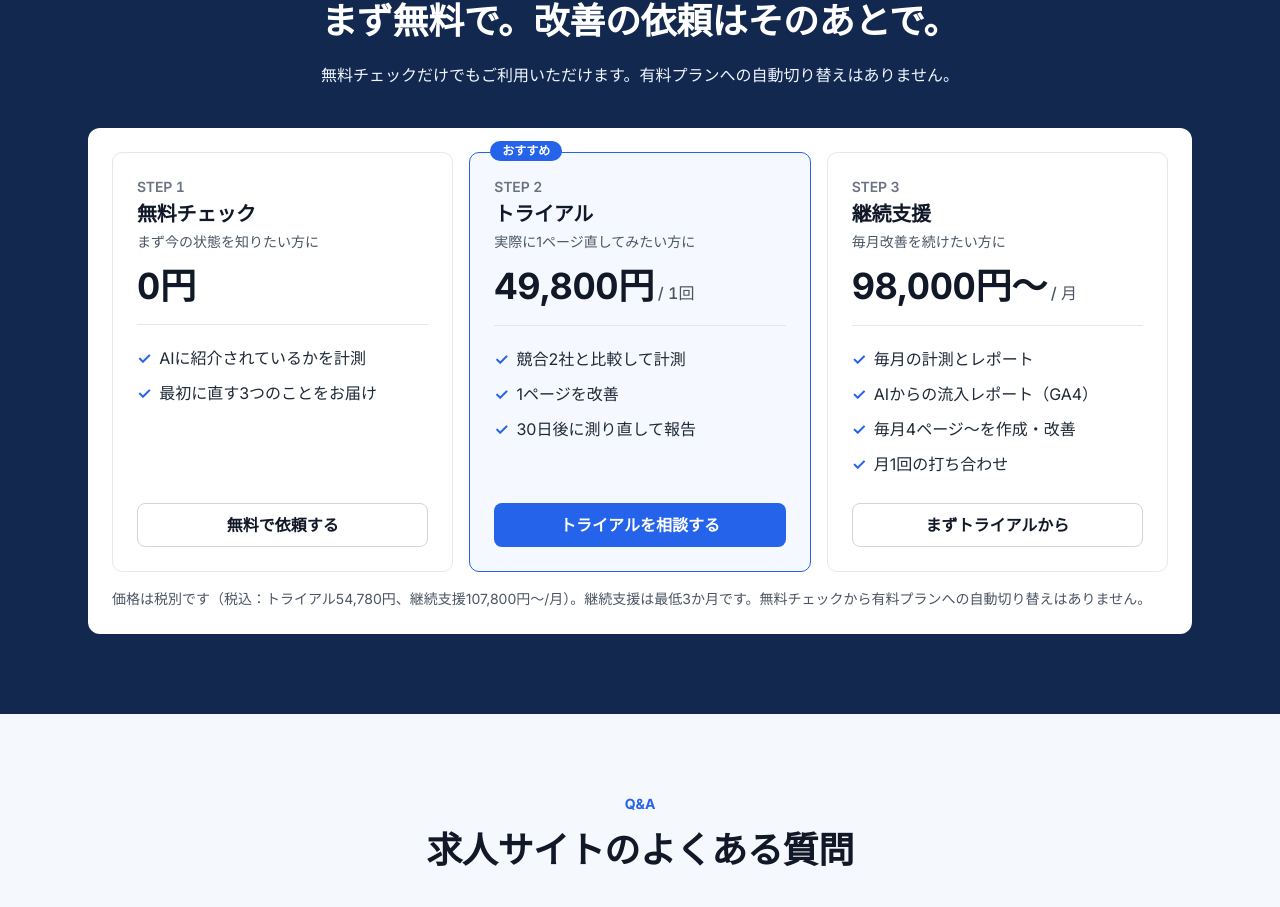
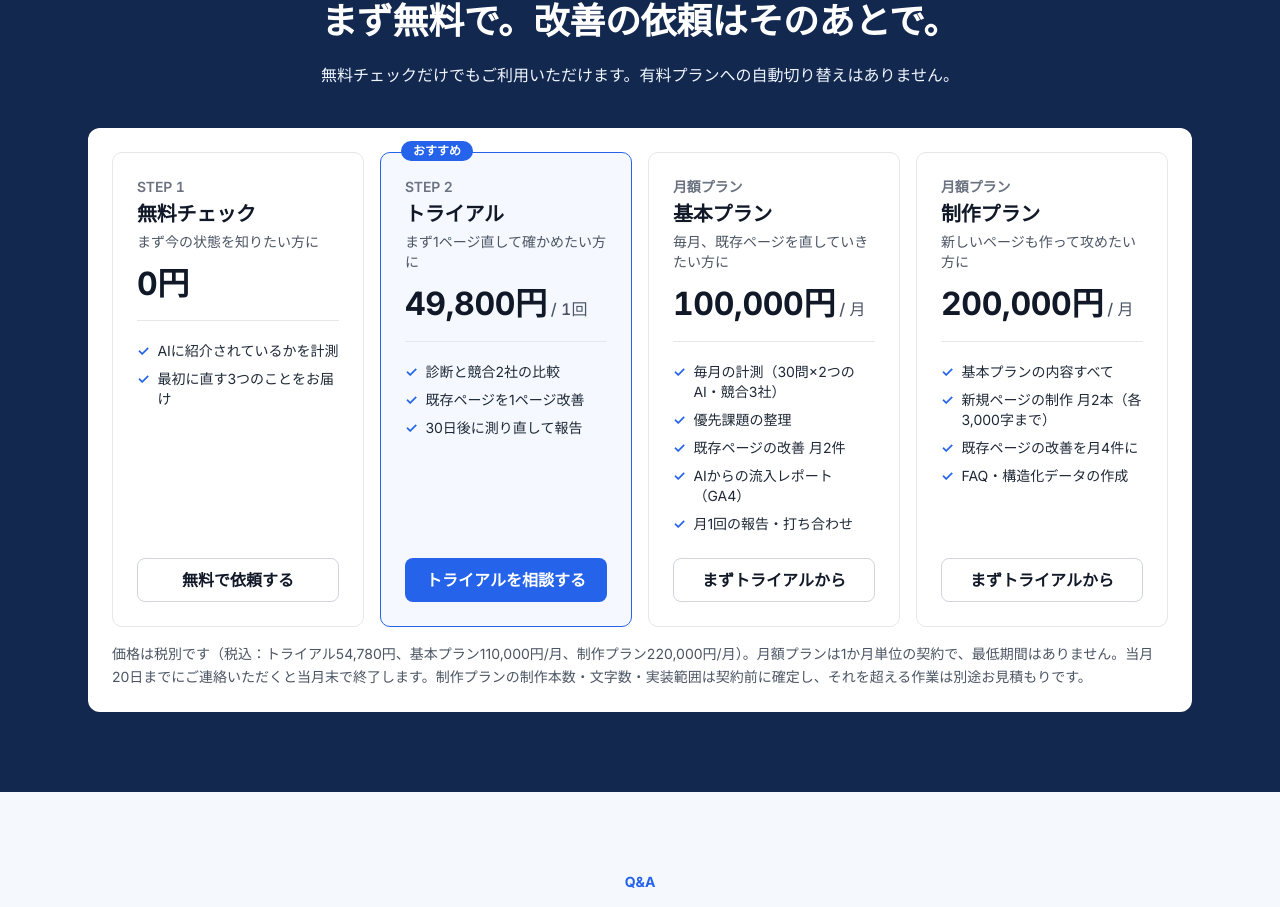
Before and after one commit to okonomidonn/test, a Next.js app: page /ai/for/jobs in a window 1280 px wide. Shown: the part 2941-3848 px from the top of the page. Built offline with nearby package versions, Linux system fonts and the light colour scheme; no server answers.

Commit message:
New pricing: monthly 100k basic / 200k production plans, no minimum term
Co-Authored-By: Claude Opus 5.5 <noreply@anthropic.com>
Claude-Session: https://claude.ai/code/session_01Th8iNbFkn2KLL5wKS71adU

```diff
--- a/geo/web/print/web_price_list.html
+++ b/geo/web/print/web_price_list.html
@@ -53,7 +53,7 @@
 <div class="steps">
   <div class="step"><div class="no">STEP 1</div><div class="t">無料チェック</div><div class="p">0<small>円</small></div><div class="d">主な質問でAIに紹介されているかを計測し、公式サイトを自動で診断します。結果をお送りします。</div></div>
   <div class="step" style="border:2px solid var(--accent);background:#fff"><div class="no">STEP 2　はじめての方へ</div><div class="t">GEO診断・改善トライアル</div><div class="p">49,800<small>円（1回・30日間）</small></div><div class="d">現状を数字で確かめ、改善を1つ実際に行い、30日後に同じ条件で測り直します。</div></div>
-  <div class="step"><div class="no">STEP 3</div><div class="t">継続支援</div><div class="p">月98,000<small>円〜</small></div><div class="d">毎月AIで計測し、紹介されなかった質問に答えるページを作ります。作業量を決めてお見積もりします。</div></div>
+  <div class="step"><div class="no">STEP 3　月額プラン</div><div class="t">基本 ／ 制作</div><div class="p">月10<small>万円</small> ／ 月20<small>万円</small></div><div class="d">毎月AIで計測し、サイトを直し続けます。最低契約期間なし。</div></div>
 </div>
 
 <h2>トライアルの内容（49,800円）</h2>
@@ -66,13 +66,11 @@
   <tr><td>含まないもの</td><td>新しいページの制作、外部媒体への掲載、大規模な実装</td></tr>
 </table>
 
-<h2>継続支援の内容（月98,000円〜）</h2>
+<h2>月額プランの内容</h2>
 <table>
-  <tr><td>毎月の計測とレポート</td><td>同じ質問で測り、推移と次にやることを1枚にまとめる</td></tr>
-  <tr><td>ページの作成・書き換え</td><td>月4ページから。紹介されなかった質問に答えるページ、事例・機能・比較のページなど</td></tr>
-  <tr><td>技術面の保守</td><td>構造化データ、AIの読み取り許可（robots.txt）、サイトマップ</td></tr>
-  <tr><td>打ち合わせ</td><td>月1回</td></tr>
-  <tr><td>契約期間</td><td>最低3か月、以降は1か月ごと</td></tr>
+  <tr><td>基本プラン（月100,000円）</td><td>毎月の計測（30問×ChatGPT・Gemini、競合3社）、優先課題の整理、既存ページの改善 月2件、AIからの流入レポート（GA4）、月1回の報告・打ち合わせ</td></tr>
+  <tr><td>制作プラン（月200,000円）</td><td>基本プランの内容に加え、新規ページの制作 月2本（各3,000字まで）、既存ページの改善を月4件に、FAQ・構造化データの作成。本数・文字数・実装範囲は契約前に確定</td></tr>
+  <tr><td>契約期間</td><td>1か月単位・最低期間なし。当月20日までのご連絡で当月末に終了</td></tr>
 </table>
 
 <div class="cta">
--- a/geo/web/print/zaito_case_study.html
+++ b/geo/web/print/zaito_case_study.html
@@ -103,7 +103,7 @@
 <div class="cta">
   <div><b>無料チェック：御社のサービスは、AIに紹介されていますか？</b><br>
   利用者がAIに聞きそうな質問で、御社が紹介されるかを実際に計測し、直すべきページをお伝えします。<br>
-  <span style="font-size:8pt;color:#d0d7de">無料チェック0円 → トライアル49,800円／30日間 → 継続支援 月98,000円〜（税別）</span></div>
+  <span style="font-size:8pt;color:#d0d7de">無料チェック0円 → トライアル49,800円／30日間 → 月額プラン 月10万円／20万円（税別）</span></div>
   <div class="c" style="font-size:7pt">AIススメル　担当：鳥居潤<br>info@aisusumeru.com<br><a href="https://test-one-xi-90.vercel.app/ai/apply" style="color:inherit">お問い合わせフォーム<br>test-one-xi-90.vercel.app/ai/apply</a></div>
 </div>
 
--- a/src/app/ai/legal/page.tsx
+++ b/src/app/ai/legal/page.tsx
@@ -14,13 +14,13 @@ export default function LegalPage() {
     ["所在地", env.LEGAL_ADDRESS || DISCLOSE],
     ["電話番号", env.LEGAL_PHONE || DISCLOSE],
     ["メールアドレス", CONTACT.email],
-    ["販売価格", "無料チェック：0円。トライアル：49,800円（税別）／54,780円（税込）、1回・30日間。継続支援：月98,000円〜（税別）／月107,800円〜（税込）"],
-    ["契約期間・総額", "継続支援は最低3か月。基本料金での最低総額は294,000円（税別）／323,400円（税込）。個別の作業範囲と総額は見積書で確認します"],
+    ["販売価格", "無料チェック：0円。トライアル：49,800円（税別）／54,780円（税込）、1回・30日間。基本プラン：月100,000円（税別）／月110,000円（税込）。制作プラン：月200,000円（税別）／月220,000円（税込）"],
+    ["契約期間・総額", "月額プランは1か月単位の契約で、最低契約期間はありません。制作プランの制作本数・文字数・実装範囲と、それを超える作業の費用は契約前に見積書で確定します"],
     ["商品代金以外の必要料金", env.LEGAL_ADDITIONAL_FEES || "インターネット接続にかかる通信料。その他の費用が必要な場合は、正式なご依頼前に見積書でご案内します"],
     ["支払方法", env.LEGAL_PAYMENT_METHODS || "銀行振込（請求書払い）。振込手数料はお客様のご負担となります"],
-    ["支払時期", env.LEGAL_PAYMENT_TIMING || "前払い。トライアルは請求書の発行から7日以内、継続支援は翌月分を毎月末までにお支払いください。ご入金を確認してから作業を始めます"],
+    ["支払時期", env.LEGAL_PAYMENT_TIMING || "前払い。トライアルは請求書の発行から7日以内、月額プランは翌月分を毎月末までにお支払いください。ご入金を確認してから作業を始めます"],
     ["サービスの提供時期", "トライアルは正式なご依頼後、ヒアリングで開始日を合意します。無料チェックは3営業日以内に診断結果、トライアルのご相談は2営業日以内に進め方とお見積もりをご連絡します"],
-    ["解約・キャンセル", env.LEGAL_CANCELLATION_TERMS || "作業を始める前のキャンセルは全額を返金します。作業を始めた後の返金はいたしません。継続支援は最低3か月で、その後は前月末までにメールでご連絡いただくと翌月末で終了します"],
+    ["解約・キャンセル", env.LEGAL_CANCELLATION_TERMS || "作業を始める前のキャンセルは全額を返金します。作業を始めた後の返金はいたしません。月額プランは、当月20日までにメールでご連絡いただくと当月末で終了します（21日以降のご連絡は翌月末で終了）"],
     ["成果について", "AIでの紹介や問い合わせの増加を保証するものではありません。作業範囲・納品物を契約前に確認します"],
   ];
   return (
--- a/src/app/ai/method/page.tsx
+++ b/src/app/ai/method/page.tsx
@@ -66,7 +66,7 @@ export default function MethodPage() {
         <Block id="measure" title="計測のしかた">
           <ol className="list-decimal space-y-2 pl-5">
             <li>サービスのカテゴリ・対象・強みから、見込み客がAIに聞きそうな質問を作ります。サービス名は質問に入れません（名前を知らない人の質問にするため）。</li>
-            <li>ChatGPT（無料チェック）、またはChatGPTとGemini（トライアル・継続支援）に、Web検索を有効にしたAPIで1問ずつ聞きます。質問どうしの会話の続きにはしません。</li>
+            <li>ChatGPT（無料チェック）、またはChatGPTとGemini（トライアル・月額プラン）に、Web検索を有効にしたAPIで1問ずつ聞きます。質問どうしの会話の続きにはしません。</li>
             <li>回答の本文と、AIが根拠として示したURLをすべて保存します。</li>
             <li>回答の中にサービス名・別の表記・サイトのURLがあれば「紹介された」と数え、箇条書きの何番目かを順位とします。参考URLに公式サイトだけがある場合も「言及」として数えます。</li>
             <li>あわせて公式サイトを読み取り、AIが読めるか、何のサービスか伝わるか、情報の中身と新しさを確認します。</li>
@@ -99,7 +99,7 @@ export default function MethodPage() {
             rows={[
               ["無料チェック", "サイトは直しません。計測と診断の結果をお送りします。"],
               ["トライアル", "既存のページを1ページ改善します。CMSで編集できる範囲で、変更前の内容を保存し、ご承認をいただいてから反映します。新しいページの制作、外部媒体への掲載、大規模な実装は含みません。"],
-              ["継続支援", "ページの作成・書き換え（月4ページ〜）と構造化データの保守。作るページは、既存ページの修正で済むかを先に判断し、同じ内容のページを増やしません。"],
+              ["月額プラン", "基本プランは既存ページの改善を月2件、制作プランは既存ページの改善を月4件と新規ページの制作を月2本（各3,000字まで）。作るページは、既存ページの修正で済むかを先に判断し、同じ内容のページを増やしません。"],
               ["書かないこと", "事実と確認できない内容（実際にない求人・機能・実績など）は書きません。"],
             ]}
           />
--- a/src/app/ai/page.tsx
+++ b/src/app/ai/page.tsx
@@ -15,8 +15,8 @@ const STRENGTHS = [
   ["自社サイトで実践した方法", "運営する求人サイトで、AIからの流入を測りながら改善してきた方法をそのまま使います。"],
   ["競合と同じ質問で比べる", "同じ質問・同じ条件で自社と競合を測るので、どこで負けているかがはっきりします。"],
   ["直す文章まで具体的に", "「どのページに、何を書くか」まで書き換え例つきでお渡しします。"],
-  ["AIの「営業成績」まで見える", "AIからサイトに来た人数と、申し込みにつながった行動をGA4で確かめます（継続支援）。"],
-  ["始めやすい価格", "診断は49,800円（税別）から。公開料金の中央値（診断15万円）より手軽に試せます。"],
+  ["AIの「営業成績」まで見える", "AIからサイトに来た人数と、申し込みにつながった行動をGA4で確かめます（月額プラン）。"],
+  ["始めやすい価格", "診断は49,800円、月額は10万円から（税別）。最低契約期間がなく、いつでもやめられます。"],
 ];
 const FAQ = [
   ["どんなサービスが対象ですか？", "求人・人材サービス、スクール、SaaSなど、Webサイトで問い合わせや申し込みを受け付けているサービスが対象です。"],
--- a/src/components/ai/marketing.tsx
+++ b/src/components/ai/marketing.tsx
@@ -37,7 +37,7 @@ export const MARKET = {
 export function MarketCompare() {
   const rows = [
     { label: "1回の診断", market: MARKET.diagnosisMedian, ours: 49800, oursLabel: "GEO診断・改善トライアル", unit: "", note: "診断に加えて、1ページの改善と30日後の再計測まで" },
-    { label: "月額の対策支援", market: MARKET.monthlyMedian, ours: 98000, oursLabel: "継続支援（〜）", unit: "／月", note: "毎月の計測と、ページの作成・書き換え（月4ページ〜）" },
+    { label: "月額の対策支援", market: MARKET.monthlyMedian, ours: 100000, oursLabel: "基本プラン", unit: "／月", note: "毎月の計測と、既存ページの改善（月2件）・AIからの流入レポートまで" },
   ];
   const yen = (n: number) => `${n.toLocaleString("ja-JP")}円`;
   return (
--- a/src/components/ai/report-dashboard.tsx
+++ b/src/components/ai/report-dashboard.tsx
@@ -19,7 +19,7 @@ export type ReportData = {
   trend: { label: string; rate: number }[];
   checks: AuditCheck[];
   plans: PagePlan[];
-  // AIからの流入（GA4）。継続支援で、お客様のGA4を見て記入する
+  // AIからの流入（GA4）。月額プランで、お客様のGA4を見て記入する
   aiTraffic?: {
     period: string;
     users: number;
--- a/src/components/ai/service-plans.tsx
+++ b/src/components/ai/service-plans.tsx
@@ -1,30 +1,31 @@
 import Link from "next/link";
 import { btn } from "./ds";
 
-// 料金は3つだけ。1枚に「誰向け・いくら・何をするか」を並べ、細かい条件はカードの下にまとめる
+// 料金はこの4つ。1枚に「誰向け・いくら・何をするか」を並べ、細かい条件はカードの下にまとめる
 const PLANS = [
   { title: "無料チェック", who: "まず今の状態を知りたい", price: "0円", unit: "", features: ["AIに紹介されているかを計測", "最初に直す3つのことをお届け"], href: "/ai/apply", cta: "無料で依頼する" },
-  { title: "トライアル", who: "実際に1ページ直してみたい", price: "49,800円", unit: "1回", features: ["競合2社と比較して計測", "1ページを改善", "30日後に測り直して報告"], href: "/ai/apply?plan=trial", cta: "トライアルを相談する", recommended: true },
-  { title: "継続支援", who: "毎月改善を続けたい", price: "98,000円〜", unit: "月", features: ["毎月の計測とレポート", "AIからの流入レポート（GA4）", "毎月4ページ〜を作成・改善", "月1回の打ち合わせ"], href: "/ai/apply?plan=trial", cta: "まずトライアルから" },
+  { title: "トライアル", who: "まず1ページ直して確かめたい", price: "49,800円", unit: "1回", features: ["診断と競合2社の比較", "既存ページを1ページ改善", "30日後に測り直して報告"], href: "/ai/apply?plan=trial", cta: "トライアルを相談する", recommended: true },
+  { title: "基本プラン", who: "毎月、既存ページを直していきたい", price: "100,000円", unit: "月", features: ["毎月の計測（30問×2つのAI・競合3社）", "優先課題の整理", "既存ページの改善 月2件", "AIからの流入レポート（GA4）", "月1回の報告・打ち合わせ"], href: "/ai/apply?plan=trial", cta: "まずトライアルから" },
+  { title: "制作プラン", who: "新しいページも作って攻めたい", price: "200,000円", unit: "月", features: ["基本プランの内容すべて", "新規ページの制作 月2本（各3,000字まで）", "既存ページの改善を月4件に", "FAQ・構造化データの作成"], href: "/ai/apply?plan=trial", cta: "まずトライアルから" },
 ];
 
 export function ServicePlans() {
   return (
     <div>
-      <div className="grid gap-4 md:grid-cols-3">
+      <div className="grid gap-4 md:grid-cols-2 xl:grid-cols-4">
         {PLANS.map((p, i) => (
           <section key={p.title} className={`relative flex min-w-0 flex-col rounded-xl border p-5 sm:p-6 ${p.recommended ? "border-brand bg-blue-50/60" : "border-slate-200 bg-white"}`}>
             {p.recommended && <span className="absolute -top-3 left-5 rounded-full bg-brand px-3 py-0.5 text-xs font-bold text-white">おすすめ</span>}
-            <p className="font-num text-sm font-semibold text-slate-500">STEP {i + 1}</p>
+            <p className="font-num text-sm font-semibold text-slate-500">{i < 2 ? `STEP ${i + 1}` : "月額プラン"}</p>
             <h3 className="mt-1 text-xl font-bold text-slate-900">{p.title}</h3>
             <p className="mt-1 text-sm text-slate-600">{p.who}方に</p>
-            <p className="mt-4 font-num text-[2.25rem] font-bold leading-none tracking-tight text-slate-900">
+            <p className="mt-4 font-num text-[2rem] font-bold leading-none tracking-tight text-slate-900">
               {p.price}
               {p.unit && <span className="ml-1 text-base font-medium tracking-normal text-slate-600">/ {p.unit}</span>}
             </p>
             <ul className="mt-5 space-y-2 border-t border-slate-200 pt-5">
               {p.features.map((f) => (
-                <li key={f} className="flex gap-2 text-slate-800">
+                <li key={f} className="flex gap-2 text-sm text-slate-800">
                   <span aria-hidden className="font-bold text-brand">✓</span>
                   {f}
                 </li>
@@ -39,7 +40,7 @@ export function ServicePlans() {
         ))}
       </div>
       <p className="mt-4 text-sm leading-relaxed text-slate-600">
-        価格は税別です（税込：トライアル54,780円、継続支援107,800円〜/月）。継続支援は最低3か月です。無料チェックから有料プランへの自動切り替えはありません。
+        価格は税別です（税込：トライアル54,780円、基本プラン110,000円/月、制作プラン220,000円/月）。月額プランは1か月単位の契約で、最低期間はありません。当月20日までにご連絡いただくと当月末で終了します。制作プランの制作本数・文字数・実装範囲は契約前に確定し、それを超える作業は別途お見積もりです。
       </p>
     </div>
   );
--- a/src/lib/ai-check/verticals.ts
+++ b/src/lib/ai-check/verticals.ts
@@ -51,8 +51,8 @@ export const VERTICALS: Vertical[] = [
     faq: [
       ["大手の求人サイトがある中で、紹介されるようになりますか？", "大手は「おすすめの求人サイトは？」のような広い質問で強いため、「地方の大学生向け」「完全在宅」など、条件のついた質問で紹介されることを目指します。条件が細かいほど、専門サイトが選ばれやすくなります。"],
       ["求人の件数が少なくても対象になりますか？", "対象です。件数よりも「誰向けで、何が違うか」が伝わることが大切です。件数が少ない場合の見せ方もご提案します。"],
-      ["求人ページ一つひとつも直してもらえますか？", "トライアルでは1ページ、継続支援では月4ページ〜を改善します。求人の一覧ページや特集ページなど、効果の大きいページから直します。"],
-      ["応募数が増えたかは分かりますか？", "継続支援では、GA4でAIから来た人数と「応募ページへ進む」などの行動を毎月確かめます。応募数の増加はお約束できません。"],
+      ["求人ページ一つひとつも直してもらえますか？", "トライアルでは1ページ、基本プランでは月2件、制作プランでは月4件の既存ページを改善します（制作プランは新規ページも月2本）。求人の一覧ページや特集ページなど、効果の大きいページから直します。"],
+      ["応募数が増えたかは分かりますか？", "月額プランでは、GA4でAIから来た人数と「応募ページへ進む」などの行動を毎月確かめます。応募数の増加はお約束できません。"],
     ],
   },
 ];
```
Also changed, not shown: 3 other files (tests, documents, lock files or other folders).
